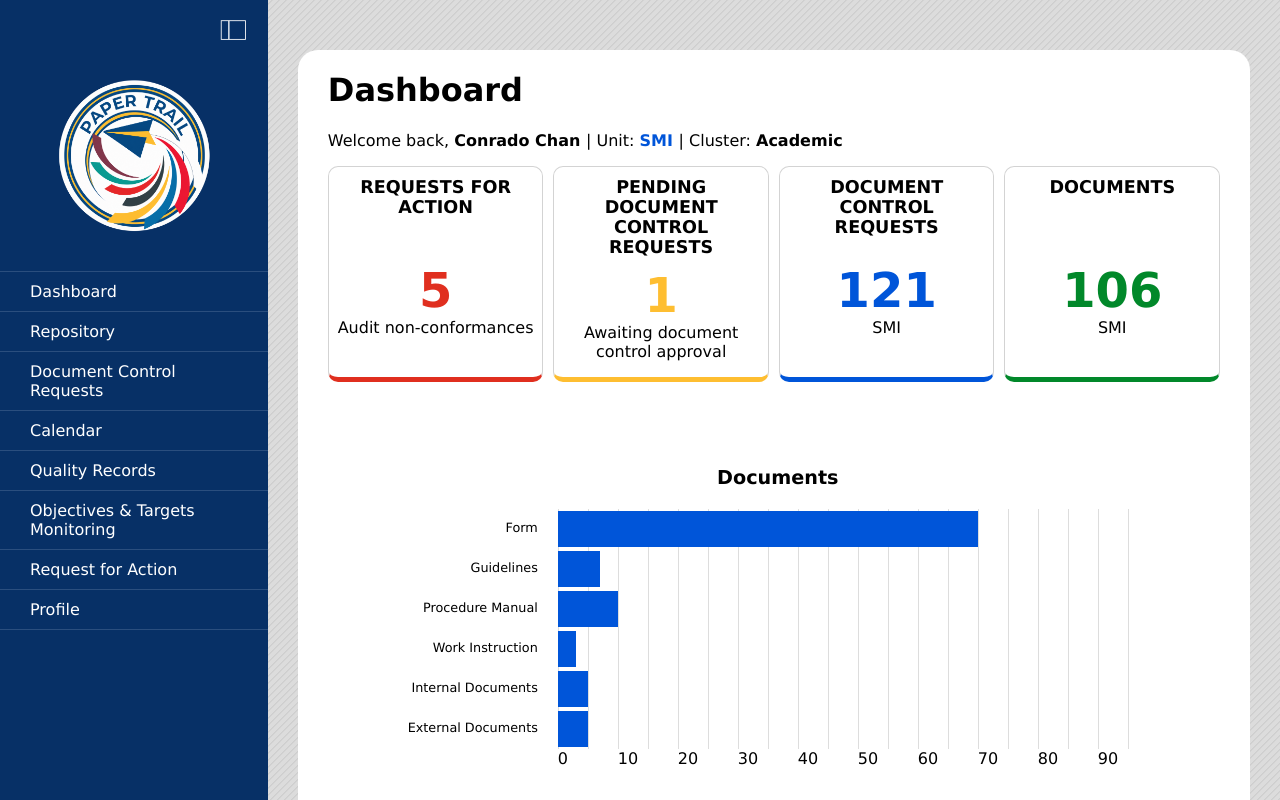
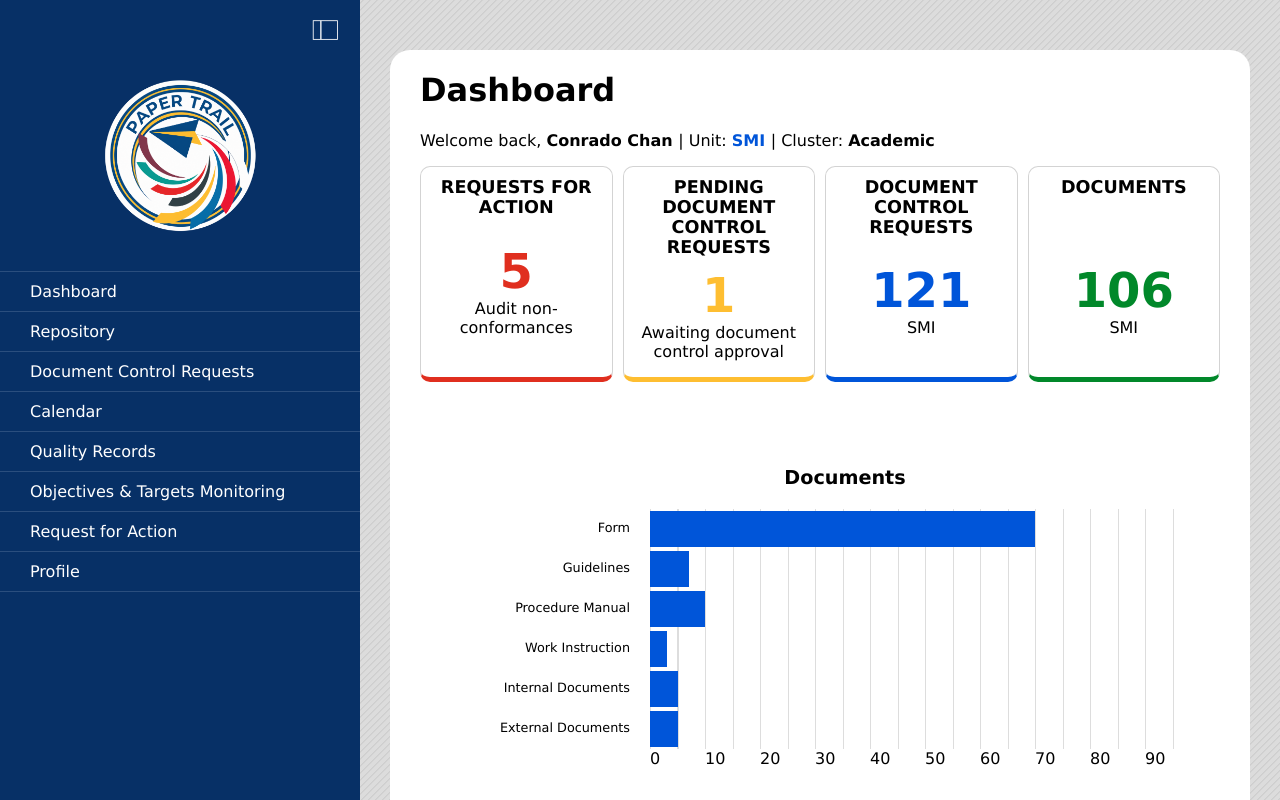
Before and after one commit to kurudevelops/samcis-paper-trail, a React (Vite) app in the folder frontend/: page / in a window 1280 px wide. Shown: the top 800 px of the page. Built offline with nearby package versions, Linux system fonts and the light colour scheme.

Commit message:
fix: sidebar not covering whole page

```diff
--- a/frontend/src/styles/index.css
+++ b/frontend/src/styles/index.css
@@ -20,13 +20,16 @@
 body, html, div#root, div.home {
   margin: 0px;
   padding: 0px;
-  height: 100%;
-  min-height: 130vh;
+  min-height: 100%;
   background-color: gainsboro;
 
   /* Diagonals */
   background-size: 7px 7px;
   background-image: repeating-linear-gradient(-45deg, lightgray 0, hsl(from gainsboro h s 80) 1px, gainsboro 0, gainsboro 50%);
+}
+div.home {
+  min-height: 100vh;
+  display: flex;
 }
 .sign-in img.paper-trail-logo {
   width: 150px;
@@ -127,8 +130,8 @@ div.home {
   display: flex;
   flex-direction: column;
   gap: 20px;
+  flex-shrink: 0;
 
-  height: 100%;
   width: 360px;
   box-sizing: border-box;
   overflow: scroll;
```
